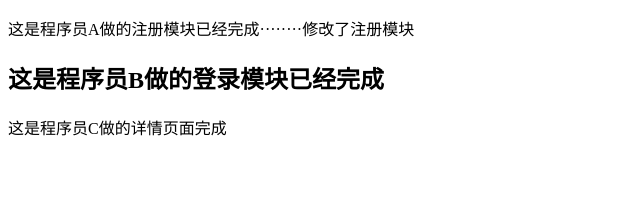
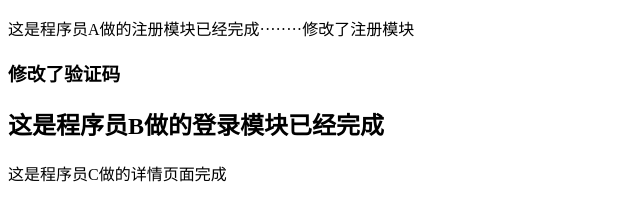
Before and after one commit to Donovan123/WM, a plain HTML site: page index.html in a window 1280 px wide. Shown: the whole page, without its empty margins (0-640 px from the left). Drawn offline with Linux system fonts and the light colour scheme.

Commit message:
修复了验证码的bug

```diff
--- a/index.html
+++ b/index.html
@@ -6,6 +6,7 @@
 </head>
 <body>
 <p>这是程序员A做的注册模块已经完成········修改了注册模块</p>
+<h3>修改了验证码</h3>
 <h2>这是程序员B做的登录模块已经完成</h2>
 <span>这是程序员C做的详情页面完成</span>
 </body>
```
